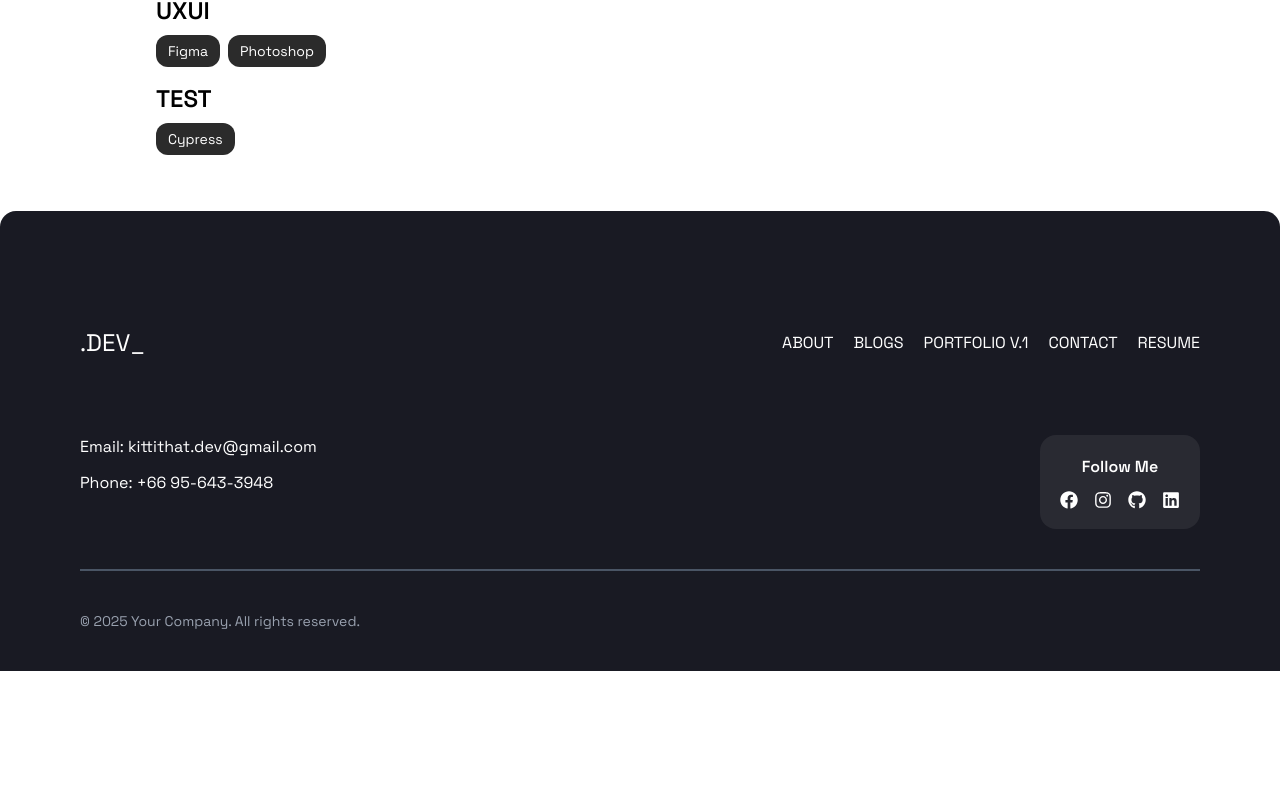
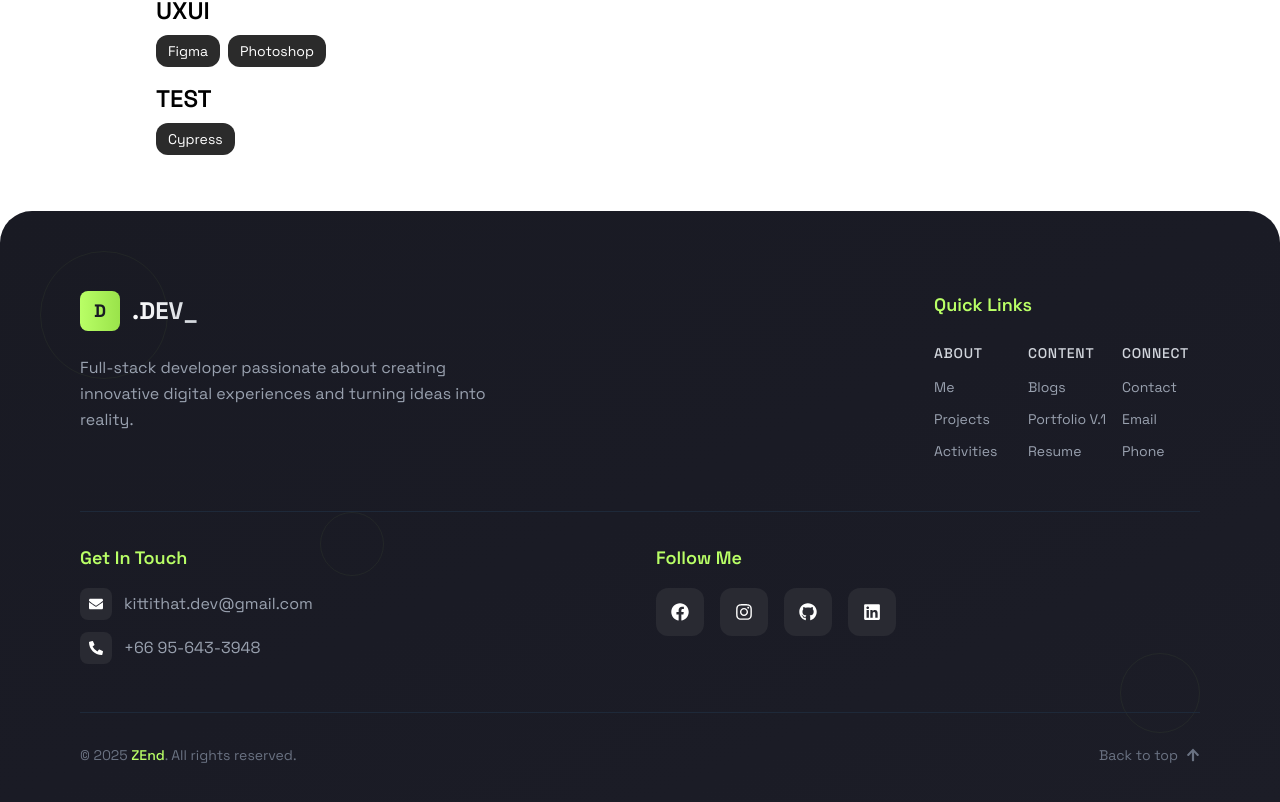
Before and after one commit to zendlll66/Dev-tricks, a React (Vite) app in the folder client/: page / in a window 1280 px wide. Shown: the part 1618-2420 px from the top of the page. Before the commit the page ends 2289 px from the top, so only its background shows below. Built offline with nearby package versions, Linux system fonts and the light colour scheme; no server answers.

Commit message:
enhance footer layout and functionality; add scroll-to-top feature and update API error handling

```diff
--- a/client/src/components/layout/FooterCus.jsx
+++ b/client/src/components/layout/FooterCus.jsx
@@ -1,105 +1,136 @@
 import React from 'react'
-import { FaPhoneAlt, FaEnvelope, FaMapMarkerAlt, FaFacebook, FaGithub, FaLinkedin, FaInstagram } from 'react-icons/fa';
+import { FaPhoneAlt, FaEnvelope, FaMapMarkerAlt, FaFacebook, FaGithub, FaLinkedin, FaInstagram, FaArrowUp } from 'react-icons/fa';
+
 const FooterCus = () => {
+    const scrollToTop = () => {
+        window.scrollTo({ top: 0, behavior: 'smooth' });
+    };
+
     return (
-        <div className='bg-[#191A23] text-white  px-10 pt-10 pb-5 md:px-20 md:pt-20 md:pb-10 space-y-10 rounded-t-2xl'>
-            {/* Navbar Footer */}
-            <nav data-aos="fade-up" className='flex flex-col md:flex-row md:justify-between justify-center items-center gap-5'>
-                {/* logo */}
-                <h1 className='select-none text-2xl'>
-                    .DEV_
-                </h1>
-                {/* nav Desktop*/}
-                <ul className='justify-center items-center my-10 flex  flex-col md:flex-row gap-5'>
-                    {/* ABOUT + Dropdown */}
-                    <li className="relative group">
-                        <a
-                            href="#"
-                            className="relative after:bg-[#B9FF66] after:content-[''] after:absolute after:left-0 after:-bottom-1 after:w-full after:h-[2px] after:scale-x-0 after:origin-left after:transition-transform after:duration-300 group-hover:after:scale-x-100"
-                        >
-                            ABOUT
-                        </a>
+        <footer className='bg-gradient-to-br from-[#191A23] via-[#1a1b25] to-[#1c1d27] text-white relative overflow-hidden rounded-t-4xl'>
+            {/* Background Pattern */}
+            <div className="absolute inset-0 opacity-5">
+                <div className="absolute top-10 left-10 w-32 h-32 border border-[#B9FF66] rounded-full"></div>
+                <div className="absolute bottom-20 right-20 w-20 h-20 border border-[#B9FF66] rounded-full"></div>
+                <div className="absolute top-1/2 left-1/4 w-16 h-16 border border-[#B9FF66] rounded-full"></div>
+            </div>
 
-                        {/* Dropdown */}
-                        <ul className="absolute bottom-full left-full mt-2 w-40 bg-white text-black shadow-lg rounded-md opacity-0 scale-95 group-hover:opacity-100 group-hover:scale-100 transition-all duration-300 z-50">
-                            <li>
-                                <a
-                                    href="/"
-                                    className="block px-4 py-2 hover:bg-[#B9FF66] transition"
-                                >
-                                    ME
-                                </a>
-                            </li>
-                            <li>
-                                <a
-                                    href="/about/project"
-                                    className="block px-4 py-2 hover:bg-[#B9FF66] transition"
-                                >
-                                    PROJECT
-                                </a>
-                            </li>
-                            <li>
-                                <a
-                                    href="/about/activity"
-                                    className="block px-4 py-2 hover:bg-[#B9FF66] transition"
-                                >
-                                    ACTIVITY
-                                </a>
-                            </li>
-                        </ul>
-                    </li>
-                    <li>
-                        <a href="/blogs" className="relative after:bg-[#B9FF66] after:content-[''] after:absolute after:left-0 after:-bottom-1 after:w-full after:h-[2px]  after:scale-x-0 after:origin-left after:transition-transform after:duration-300 hover:after:scale-x-100">BLOGS</a>
-                    </li>
-                    <li>
-                        <a href="https://zend-portfolio.vercel.app/" className="relative after:bg-[#B9FF66] after:content-[''] after:absolute after:left-0 after:-bottom-1 after:w-full after:h-[2px] after:scale-x-0 after:origin-left after:transition-transform after:duration-300 hover:after:scale-x-100">PORTFOLIO V.1</a>
-                    </li>
-                    <li>
-                        <a href="/contact" className="relative after:content-[''] after:bg-[#B9FF66] after:absolute after:left-0 after:-bottom-1 after:w-full after:h-[2px] after:scale-x-0 after:origin-left after:transition-transform after:duration-300 hover:after:scale-x-100">CONTACT</a>
-                    </li>
-                    <li>
-                        <a href="/Resume.pdf" className="relative after:bg-[#B9FF66] after:content-[''] after:absolute after:left-0 after:-bottom-1 after:w-full after:h-[2px]  after:scale-x-0 after:origin-left after:transition-transform after:duration-300 hover:after:scale-x-100">RESUME</a>
-                    </li>
+            <div className='relative px-6 pt-16 pb-8 md:px-20 md:pt-20 md:pb-12 space-y-12'>
+                {/* Top Section */}
+                <div data-aos="fade-up" className='flex flex-col lg:flex-row lg:justify-between lg:items-start gap-8'>
+                    {/* Brand Section */}
+                    <div className='space-y-6 max-w-md'>
+                        <div className='flex items-center gap-3'>
+                            <div className='w-10 h-10 bg-gradient-to-r from-[#B9FF66] to-[#9AE34A] rounded-lg flex items-center justify-center'>
+                                <span className='text-[#191A23] font-bold text-lg'>D</span>
+                            </div>
+                            <h1 className='text-2xl font-bold bg-gradient-to-r from-white to-gray-300 bg-clip-text text-transparent'>
+                                .DEV_
+                            </h1>
+                        </div>
+                        <p className='text-gray-400 leading-relaxed'>
+                            Full-stack developer passionate about creating innovative digital experiences and turning ideas into reality.
+                        </p>
+                    </div>
 
-                </ul>
-            </nav>
-
-            {/* Main content */}
-            <div data-aos="fade-up" className='flex flex-col md:flex-row md:justify-between '>
-                {/* Left content */}
-                <div className='space-y-3 flex flex-col text-center md:text-left md:justify-start justify-center md:items-start items-center'>
-
-                    <p>Email: kittithat.dev@gmail.com</p>
-                    <p>Phone: +66 95-643-3948</p>
+                    {/* Navigation Section */}
+                    <div className='space-y-6'>
+                        <h3 className='text-lg font-semibold text-[#B9FF66]'>Quick Links</h3>
+                        <nav className='grid grid-cols-2 md:grid-cols-3 gap-4'>
+                            <div className='space-y-3'>
+                                <h4 className='text-sm font-medium text-gray-300 uppercase tracking-wider'>About</h4>
+                                <ul className='space-y-2'>
+                                    <li><a href="/" className='text-gray-400 hover:text-[#B9FF66] transition-colors duration-300 text-sm'>Me</a></li>
+                                    <li><a href="/about/project" className='text-gray-400 hover:text-[#B9FF66] transition-colors duration-300 text-sm'>Projects</a></li>
+                                    <li><a href="/about/activity" className='text-gray-400 hover:text-[#B9FF66] transition-colors duration-300 text-sm'>Activities</a></li>
+                                </ul>
+                            </div>
+                            <div className='space-y-3'>
+                                <h4 className='text-sm font-medium text-gray-300 uppercase tracking-wider'>Content</h4>
+                                <ul className='space-y-2'>
+                                    <li><a href="/blogs" className='text-gray-400 hover:text-[#B9FF66] transition-colors duration-300 text-sm'>Blogs</a></li>
+                                    <li><a href="https://zend-portfolio.vercel.app/" className='text-gray-400 hover:text-[#B9FF66] transition-colors duration-300 text-sm'>Portfolio V.1</a></li>
+                                    <li><a href="/Resume.pdf" className='text-gray-400 hover:text-[#B9FF66] transition-colors duration-300 text-sm'>Resume</a></li>
+                                </ul>
+                            </div>
+                            <div className='space-y-3'>
+                                <h4 className='text-sm font-medium text-gray-300 uppercase tracking-wider'>Connect</h4>
+                                <ul className='space-y-2'>
+                                    <li><a href="/contact" className='text-gray-400 hover:text-[#B9FF66] transition-colors duration-300 text-sm'>Contact</a></li>
+                                    <li><a href="mailto:kittithat.dev@gmail.com" className='text-gray-400 hover:text-[#B9FF66] transition-colors duration-300 text-sm'>Email</a></li>
+                                    <li><a href="tel:+66956433948" className='text-gray-400 hover:text-[#B9FF66] transition-colors duration-300 text-sm'>Phone</a></li>
+                                </ul>
+                            </div>
+                        </nav>
+                    </div>
                 </div>
 
-                {/* Right content */}
-                <div data-aos="fade-up" className='bg-[#292A32] md:px-5 p-5 mt-5 md:mt-0  rounded-2xl flex justify-center  gap-3 items-center'>
-                    {/* ขวา: โซเชียล */}
-                    <div className="flex flex-col items-center gap-3">
-                        <span className="text-white font-semibold">Follow Me</span>
-                        <div className="flex gap-4 text-lg">
-                            <a href="https://www.facebook.com/om.small.1/" target="_blank" rel="noopener noreferrer">
-                                <FaFacebook className="hover:text-blue-500 transition" />
-                            </a>
-                            <a href="https://www.instagram.com/om.zend/" target="_blank" rel="noopener noreferrer">
-                                <FaInstagram className="hover:text-blue-500 transition" />
-                            </a>
-                            <a href="https://github.com/zendlll66" target="_blank" rel="noopener noreferrer">
-                                <FaGithub className="hover:text-gray-400 transition" />
-                            </a>
-                            <a href="https://www.linkedin.com/in/%E0%B8%81%E0%B8%B4%E0%B8%95%E0%B8%95%E0%B8%B4%E0%B8%98%E0%B8%B1%E0%B8%8A-%E0%B8%88%E0%B8%B1%E0%B8%99%E0%B8%97%E0%B8%A3%E0%B9%8C%E0%B8%82%E0%B8%AD%E0%B8%A1-291362359/" target="_blank" rel="noopener noreferrer">
-                                <FaLinkedin className="hover:text-blue-400 transition" />
-                            </a>
+                {/* Middle Section - Contact & Social */}
+                <div data-aos="fade-up" className='grid md:grid-cols-2 gap-8 pt-8 border-t border-gray-800'>
+                    {/* Contact Info */}
+                    <div className='space-y-4'>
+                        <h3 className='text-lg font-semibold text-[#B9FF66]'>Get In Touch</h3>
+                        <div className='space-y-3'>
+                            <div className='flex items-center gap-3 group'>
+                                <div className='w-8 h-8 bg-[#292A32] rounded-lg flex items-center justify-center group-hover:bg-[#B9FF66] group-hover:text-[#191A23] transition-all duration-300'>
+                                    <FaEnvelope className='text-sm' />
+                                </div>
+                                <a href="mailto:kittithat.dev@gmail.com" className='text-gray-400 hover:text-[#B9FF66] transition-colors duration-300'>
+                                    kittithat.dev@gmail.com
+                                </a>
+                            </div>
+                            <div className='flex items-center gap-3 group'>
+                                <div className='w-8 h-8 bg-[#292A32] rounded-lg flex items-center justify-center group-hover:bg-[#B9FF66] group-hover:text-[#191A23] transition-all duration-300'>
+                                    <FaPhoneAlt className='text-sm' />
+                                </div>
+                                <a href="tel:+66956433948" className='text-gray-400 hover:text-[#B9FF66] transition-colors duration-300'>
+                                    +66 95-643-3948
+                                </a>
+                            </div>
+                        </div>
+                    </div>
+
+                    {/* Social Links */}
+                    <div className='space-y-4'>
+                        <h3 className='text-lg font-semibold text-[#B9FF66]'>Follow Me</h3>
+                        <div className='flex gap-4'>
+                            {[
+                                { icon: FaFacebook, href: "https://www.facebook.com/om.small.1/", color: "hover:text-blue-500" },
+                                { icon: FaInstagram, href: "https://www.instagram.com/om.zend/", color: "hover:text-pink-500" },
+                                { icon: FaGithub, href: "https://github.com/zendlll66", color: "hover:text-gray-300" },
+                                { icon: FaLinkedin, href: "https://www.linkedin.com/in/%E0%B8%81%E0%B8%B4%E0%B8%95%E0%B8%95%E0%B8%B4%E0%B8%98%E0%B8%B1%E0%B8%8A-%E0%B8%88%E0%B8%B1%E0%B8%99%E0%B8%97%E0%B8%A3%E0%B9%8C%E0%B8%82%E0%B8%AD%E0%B8%A1-291362359/", color: "hover:text-blue-400" }
+                            ].map((social, index) => (
+                                <a
+                                    key={index}
+                                    href={social.href}
+                                    target="_blank"
+                                    rel="noopener noreferrer"
+                                    className={`w-12 h-12 bg-[#292A32] rounded-xl flex items-center justify-center transition-all duration-300 hover:bg-[#B9FF66] hover:text-[#191A23] ${social.color}`}
+                                >
+                                    <social.icon className="text-lg" />
+                                </a>
+                            ))}
                         </div>
                     </div>
                 </div>
+
+                {/* Bottom Section */}
+                <div data-aos="fade-up" className='pt-8 border-t border-gray-800'>
+                    <div className='flex flex-col md:flex-row md:justify-between md:items-center gap-4'>
+                        <p className='text-sm text-gray-500 text-center md:text-left'>
+                            © 2025 <span className='text-[#B9FF66] font-medium'>ZEnd</span>. All rights reserved.
+                        </p>
+                        <button
+                            onClick={scrollToTop}
+                            className='group flex items-center gap-2 text-sm text-gray-500 hover:text-[#B9FF66] transition-colors duration-300 mx-auto md:mx-0'
+                        >
+                            <span>Back to top</span>
+                            <FaArrowUp className='group-hover:-translate-y-1 transition-transform duration-300' />
+                        </button>
+                    </div>
+                </div>
             </div>
-
-            {/* Bottom line */}
-            <div data-aos="fade-up" className="h-0.5 w-full bg-gray-600"></div>
-            <p className='text-sm text-gray-400'>© 2025 Your Company. All rights reserved.</p>
-        </div>
+        </footer>
     )
 }
 
```
Also changed, not shown: client/service/api.js (line endings or trailing spaces), client/src/pages/Login.jsx (line endings or trailing spaces).
